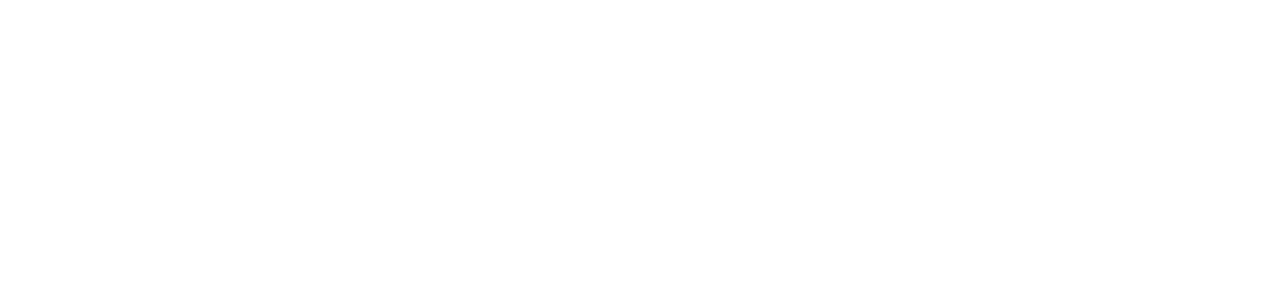
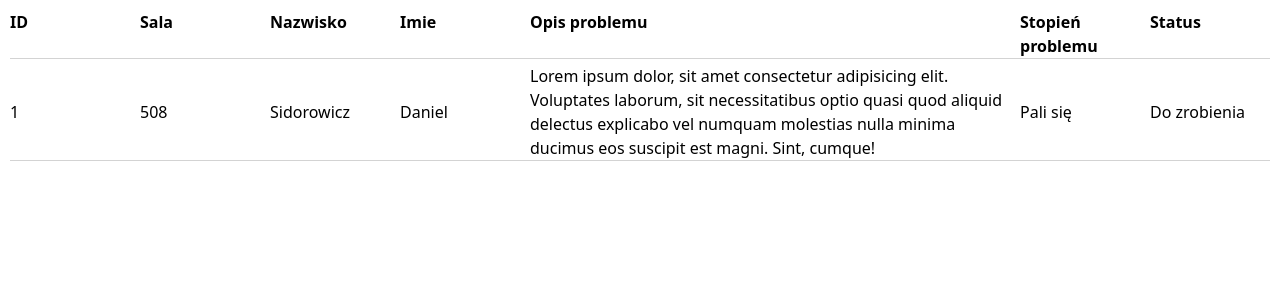
Before and after one commit to filipg030/Ticket-System, a Vue app in the folder Front/: page /admin in a window 1280 px wide. Before the commit this address had no page. Shown: the top 300 px of the page. Built offline with nearby package versions, Linux system fonts and the light colour scheme.

Commit message:
Admin dash

```diff
--- /dev/null
+++ b/Front/src/components/TicketComponent.vue
@@ -0,0 +1,51 @@
+<script>
+export default {
+
+  data() {
+    return {
+    }
+  },
+  methods:{
+
+  },
+
+  mounted() {
+
+  }
+}
+</script>
+
+<template>
+  <div class="w-full flex gap-2.5" style="border-bottom: 1px solid lightgray;">
+    <div class="w-1/10 flex items-center" id="ticketID">
+        <p>1</p>
+    </div>
+    <div class="w-1/10 flex items-center" id="ticketRoom">
+        <p>508</p>
+    </div>
+    <div class="w-1/10 flex items-center" id="ticketLastName">
+        <p>Sidorowicz</p>
+    </div>
+    <div class="w-1/10 flex items-center" id="ticketFirstName">
+        <p>Daniel</p>
+    </div>
+    <div class="w-2/5 flex items-center" id="ticketProblemDesc">
+        <p>Lorem ipsum dolor, sit amet consectetur adipisicing elit. Voluptates laborum, sit necessitatibus optio quasi quod aliquid delectus explicabo vel numquam molestias nulla minima ducimus eos suscipit est magni. Sint, cumque!</p>
+    </div>
+    <div class="w-1/10 flex items-center" id="ticketSeverity">
+        <p>Pali się</p>
+    </div>
+    <div class="w-1/10 flex items-center" id="ticketResolution">
+        <p>Do zrobienia</p>
+    </div>
+  </div>
+</template>
+
+<style scoped>
+
+p {
+    height: fit-content;
+}
+
+
+</style>
--- a/Front/src/router/index.js
+++ b/Front/src/router/index.js
@@ -2,7 +2,7 @@
 
 import UserView from '../views/UserView.vue'
 import LoginView from '../views/LoginView.vue'
-import Account from '../views/Account.vue'
+import AdminView from '../views/AdminView.vue'
 
 
 const router = createRouter({
@@ -19,9 +19,9 @@
         component: UserView
       },
       {
-        path: '/konto/:id',
-        name: "account",
-        component: Account
+        path: '/admin',
+        name: 'admin',
+        component: AdminView
       }
     ]
 
--- a/Front/src/views/AdminView.vue
+++ b/Front/src/views/AdminView.vue
@@ -1,11 +1,104 @@
-<script >
+<script>
+import SideBar from '../components/SideBar.vue'
+import Ticket from '../components/TicketComponent.vue';
 
+export default {
+
+  data() {
+    return {
+      severity: 0,
+      imie: null,
+      nazwisko:null,
+      sala:null,
+      problem:null,
+    }
+  },
+  components: {
+    SideBar,
+    Ticket
+  },
+  methods: {
+    sendTicket(){
+      //check if all values are set
+    }
+  },
+
+  mounted() {
+
+  }
+}
 </script>
 
 <template>
-  <div class="">
-    Admin view
+  <div class="all">
+    <div class="main" style="min-width: 840px;">
+      <div class="descriptionBar">
+          <div class="w-1/10" id="ticketID">
+            <h2>ID</h2>
+          </div>
+          <div class="w-1/10" id="ticketRoom">
+            <h2>Sala</h2>
+          </div>
+          <div class="w-1/10" id="ticketLastName">
+            <h2>Nazwisko</h2>
+          </div>
+          <div class="w-1/10" id="ticketFirstName">
+            <h2>Imie</h2>
+          </div>
+          <div class="w-2/5" id="ticketProblemDesc">
+            <h2>Opis problemu</h2>
+          </div>
+          <div class="w-1/10" id="ticketSeverity">
+            <h2>Stopień problemu</h2>
+          </div>
+          <div class="w-1/10" id="ticketResolution">
+            <h2>Status</h2>
+          </div>
+      </div>
+
+      <Ticket />
+    </div>
   </div>
+
+
 </template>
 
-<style scoped></style>
+<style scoped>
+label {
+  @apply mt-2;
+}
+
+.all {
+  display: flex;
+  flex-direction: row;
+  width: 100%;
+  height: 100%;
+}
+
+.inactiveBtn {
+  filter: grayscale(75%);
+  opacity: 75%;
+}
+
+.main {
+  width: 100%;
+  height: 100%;
+  display: flex;
+  flex-direction: column;
+  gap: 5px;
+  padding: 10px;
+}
+
+.descriptionBar {
+  width: 100%;
+  display: flex;
+  flex-direction: row;
+  gap: 10px;
+  border-bottom: 1px solid lightgray;
+}
+
+h2 {
+  @apply font-bold;
+}
+
+</style>
--- a/Front/tailwind.config.js
+++ b/Front/tailwind.config.js
@@ -6,6 +6,9 @@
   ],
   theme: {
     extend: {
+      width:{
+        '1/10':'10%'
+      },
       colors: {
         'rose': {
           '50': '#fef1f8',
```
